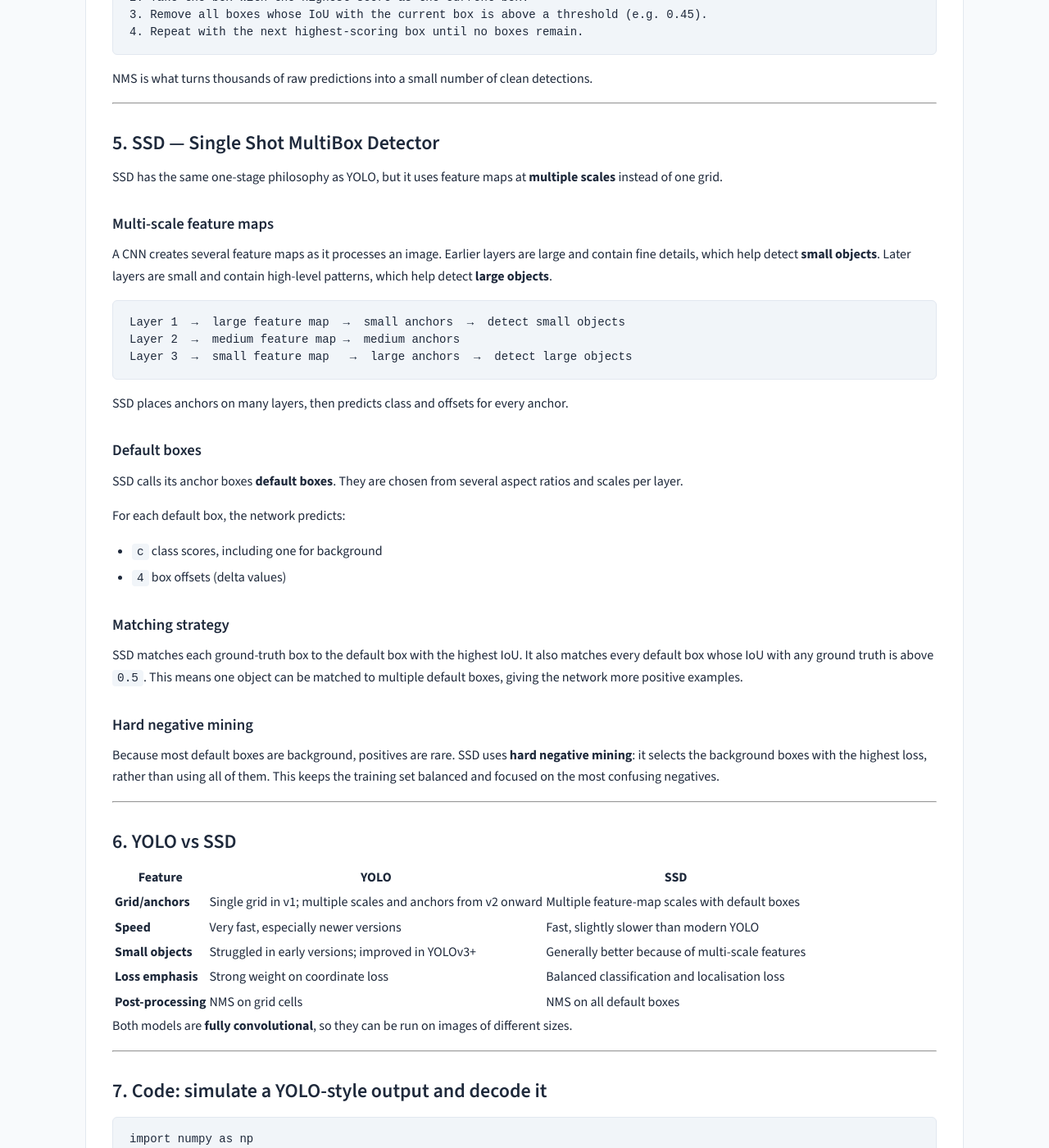
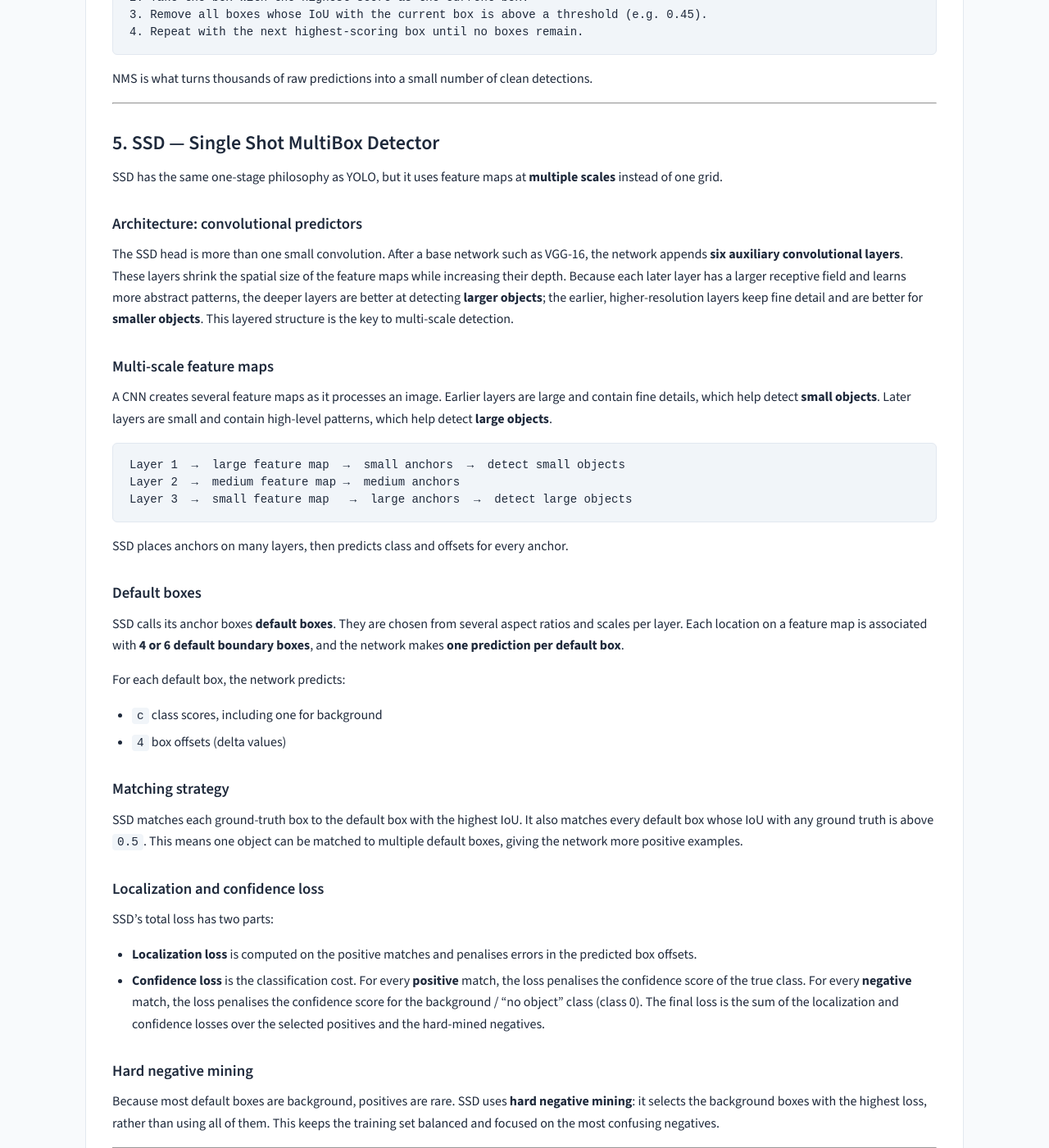
Before and after one commit to rilov/handbook, a Jekyll site: the page built from _topics/Computer Vision - Part 8 - One-Stage Detectors YOLO and SSD.md, in a window 1280 px wide and 1400 px high, scrolled down 4116 px. Shown: the whole window at 82% size. Built offline with Jekyll 4.4.1, drawn with Linux system fonts in a browser that asks for light colours.

Commit message:
Expand SSD section with architecture, default box counts, and localization/confidence loss

```diff
--- a/_topics/Computer Vision - Part 8 - One-Stage Detectors YOLO and SSD.md
+++ b/_topics/Computer Vision - Part 8 - One-Stage Detectors YOLO and SSD.md
@@ -187,6 +187,10 @@ NMS is what turns thousands of raw predictions into a small number of clean dete
 
 SSD has the same one-stage philosophy as YOLO, but it uses feature maps at **multiple scales** instead of one grid.
 
+### Architecture: convolutional predictors
+
+The SSD head is more than one small convolution. After a base network such as VGG-16, the network appends **six auxiliary convolutional layers**. These layers shrink the spatial size of the feature maps while increasing their depth. Because each later layer has a larger receptive field and learns more abstract patterns, the deeper layers are better at detecting **larger objects**; the earlier, higher-resolution layers keep fine detail and are better for **smaller objects**. This layered structure is the key to multi-scale detection.
+
 ### Multi-scale feature maps
 
 A CNN creates several feature maps as it processes an image. Earlier layers are large and contain fine details, which help detect **small objects**. Later layers are small and contain high-level patterns, which help detect **large objects**.
@@ -201,7 +205,7 @@ SSD places anchors on many layers, then predicts class and offsets for every anc
 
 ### Default boxes
 
-SSD calls its anchor boxes **default boxes**. They are chosen from several aspect ratios and scales per layer.
+SSD calls its anchor boxes **default boxes**. They are chosen from several aspect ratios and scales per layer. Each location on a feature map is associated with **4 or 6 default boundary boxes**, and the network makes **one prediction per default box**.
 
 For each default box, the network predicts:
 
@@ -211,6 +215,13 @@ For each default box, the network predicts:
 ### Matching strategy
 
 SSD matches each ground-truth box to the default box with the highest IoU. It also matches every default box whose IoU with any ground truth is above `0.5`. This means one object can be matched to multiple default boxes, giving the network more positive examples.
+
+### Localization and confidence loss
+
+SSD's total loss has two parts:
+
+- **Localization loss** is computed on the positive matches and penalises errors in the predicted box offsets.
+- **Confidence loss** is the classification cost. For every **positive** match, the loss penalises the confidence score of the true class. For every **negative** match, the loss penalises the confidence score for the background / "no object" class (class 0). The final loss is the sum of the localization and confidence losses over the selected positives and the hard-mined negatives.
 
 ### Hard negative mining
 
```
